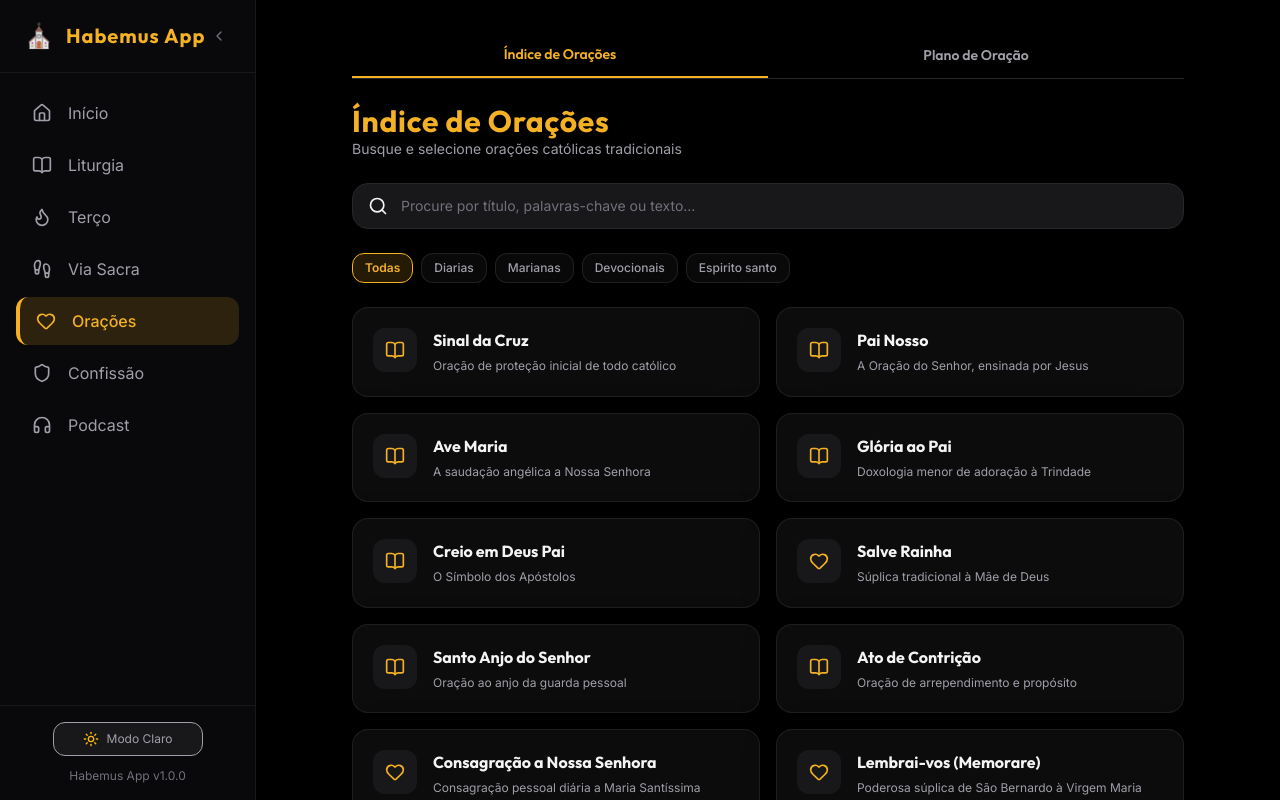
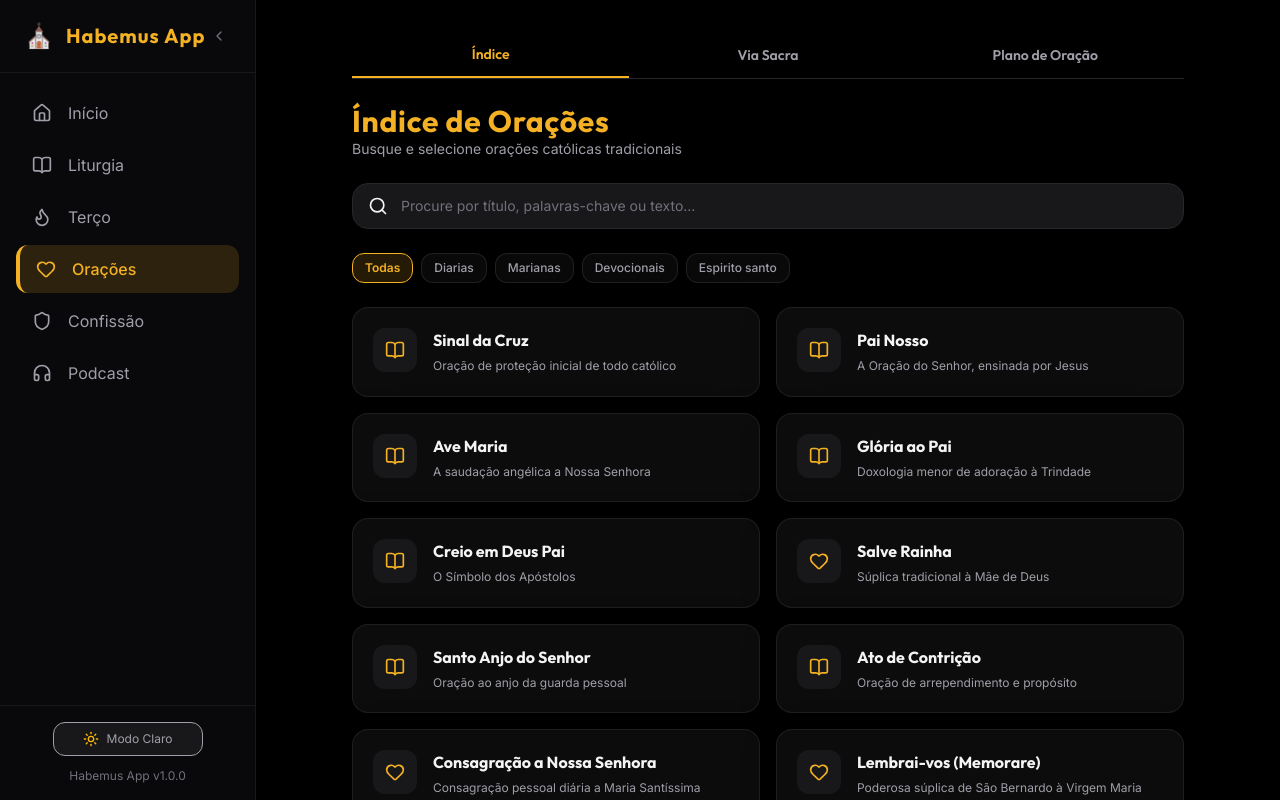
Before and after one commit to DabliuL/HabemusApp, a React (Vite) app: page / in a window 1280 px wide. Both pictures are taken after a click on the button "Orações". Shown: the top 800 px of the page. Built offline with nearby package versions, Linux system fonts and the light colour scheme.

Commit message:
feat: move via sacra inside prayers tab and update app icons

```diff
--- a/src/App.jsx
+++ b/src/App.jsx
@@ -6,10 +6,9 @@ import Terco from './components/Terco'
 import Oracoes from './components/Oracoes'
 import Confissao from './components/Confissao'
 import Podcast from './components/Podcast'
-import ViaSacra from './components/ViaSacra'
 import { motion, AnimatePresence } from 'framer-motion'
 
-const TABS_ORDER = ['home', 'liturgia', 'terco', 'viasacra', 'oracoes', 'confissao', 'podcast']
+const TABS_ORDER = ['home', 'liturgia', 'terco', 'oracoes', 'confissao', 'podcast']
 
 const slideVariants = {
   enter: (dir) => ({
@@ -30,6 +29,7 @@ export default function App() {
   const [currentTab, setCurrentTab] = useState('home')
   const [prevTab, setPrevTab] = useState('home')
   const [direction, setDirection] = useState(0) // 1 para avançar (para a esquerda), -1 para retroceder (para a direita)
+  const [oracoesSubTab, setOracoesSubTab] = useState('catalogo') // 'catalogo', 'viasacra', 'plano'
 
   // Controle de deslize para transição de abas
   const [touchStart, setTouchStart] = useState({ x: 0, y: 0 })
@@ -78,7 +78,6 @@ export default function App() {
 
     // Verifica se foi um deslize horizontal considerável e não uma rolagem vertical
     if (Math.abs(diffX) > 75 && Math.abs(diffX) > Math.abs(diffY) * 2) {
-      const TABS_ORDER = ['home', 'liturgia', 'terco', 'viasacra', 'oracoes', 'confissao', 'podcast']
       const currentIndex = TABS_ORDER.indexOf(currentTab)
 
       if (diffX > 0) {
@@ -102,21 +101,19 @@ export default function App() {
   const renderContent = () => {
     switch (currentTab) {
       case 'home':
-        return <Home setCurrentTab={setCurrentTab} />
+        return <Home setCurrentTab={setCurrentTab} setOracoesSubTab={setOracoesSubTab} />
       case 'liturgia':
         return <Liturgia />
       case 'terco':
         return <Terco />
       case 'oracoes':
-        return <Oracoes />
-      case 'viasacra':
-        return <ViaSacra />
+        return <Oracoes activeTab={oracoesSubTab} setActiveTab={setOracoesSubTab} />
       case 'confissao':
         return <Confissao />
       case 'podcast':
         return <Podcast />
       default:
-        return <Home setCurrentTab={setCurrentTab} />
+        return <Home setCurrentTab={setCurrentTab} setOracoesSubTab={setOracoesSubTab} />
     }
   }
 
--- a/src/components/Home.jsx
+++ b/src/components/Home.jsx
@@ -47,7 +47,7 @@ const saints = [
   { name: "São Tiago Maior", description: "Primeiro dos apóstolos a sofrer o martírio." }
 ]
 
-export default function Home({ setCurrentTab }) {
+export default function Home({ setCurrentTab, setOracoesSubTab }) {
   const today = new Date()
   const dayOfWeek = today.getDay() // 0 a 6
   const dayOfMonth = today.getDate() // 1 a 31
@@ -136,7 +136,10 @@ export default function Home({ setCurrentTab }) {
           </button>
 
           <button
-            onClick={() => setCurrentTab('viasacra')}
+            onClick={() => {
+              setCurrentTab('oracoes')
+              setOracoesSubTab('viasacra')
+            }}
             className="glass-panel p-4 rounded-xl flex flex-col items-center justify-center text-center gap-2 transition-all duration-200 hover:scale-[1.03] hover:border-gold/30 group cursor-pointer"
           >
             <div className="p-3 rounded-full bg-zinc-900 text-gold group-hover:bg-gold/10 transition-colors">
--- a/src/components/Layout.jsx
+++ b/src/components/Layout.jsx
@@ -1,5 +1,5 @@
 import React, { useState, useEffect } from 'react'
-import { Home, BookOpen, Flame, Heart, Shield, Headphones, ChevronLeft, ChevronRight, Footprints, Sun, Moon } from 'lucide-react'
+import { Home, BookOpen, Flame, Heart, Shield, Headphones, ChevronLeft, ChevronRight, Sun, Moon } from 'lucide-react'
 
 export default function Layout({ children, currentTab, setCurrentTab }) {
   const [isCollapsed, setIsCollapsed] = useState(() => {
@@ -27,7 +27,6 @@ export default function Layout({ children, currentTab, setCurrentTab }) {
     { id: 'home', label: 'Início', icon: Home },
     { id: 'liturgia', label: 'Liturgia', icon: BookOpen },
     { id: 'terco', label: 'Terço', icon: Flame },
-    { id: 'viasacra', label: 'Via Sacra', icon: Footprints },
     { id: 'oracoes', label: 'Orações', icon: Heart },
     { id: 'confissao', label: 'Confissão', icon: Shield },
     { id: 'podcast', label: 'Podcast', icon: Headphones },
--- a/src/components/Oracoes.jsx
+++ b/src/components/Oracoes.jsx
@@ -1,5 +1,6 @@
 import React, { useState, useEffect } from 'react'
 import { Search, ChevronLeft, Type, BookOpen, Heart, Shield, Compass, Sparkles, Clock, Sunrise, Sun, Moon, Plus, Trash2, Check, CheckSquare, Square, X, Calendar } from 'lucide-react'
+import ViaSacra from './ViaSacra'
 
 // Banco de dados de orações católicas
 const PRAYER_DATABASE = [
@@ -136,8 +137,11 @@ const categoryIcons = {
   'espirito-santo': Sparkles,
 }
 
-export default function Oracoes() {
-  const [activeMainTab, setActiveMainTab] = useState('catalogo') // 'catalogo' ou 'plano'
+export default function Oracoes({ activeTab: externalActiveTab, setActiveTab: externalSetActiveTab }) {
+  const [localActiveTab, setLocalActiveTab] = useState('catalogo')
+  const activeMainTab = externalActiveTab || localActiveTab
+  const setActiveMainTab = externalSetActiveTab || setLocalActiveTab
+
   const [searchTerm, setSearchTerm] = useState('')
   const [activeCategory, setActiveCategory] = useState('todas')
   const [selectedPrayer, setSelectedPrayer] = useState(null)
@@ -392,8 +396,18 @@ export default function Oracoes() {
             activeMainTab === 'catalogo' ? 'text-gold border-b-2 border-gold font-bold' : 'text-zinc-400 hover:text-zinc-200'
           }`}
         >
-          Índice de Orações
+          Índice
         </button>
+
+        <button
+          onClick={() => setActiveMainTab('viasacra')}
+          className={`flex-1 py-3 text-center font-serif text-sm font-semibold transition-all cursor-pointer ${
+            activeMainTab === 'viasacra' ? 'text-gold border-b-2 border-gold font-bold' : 'text-zinc-400 hover:text-zinc-200'
+          }`}
+        >
+          Via Sacra
+        </button>
+
         <button
           onClick={() => setActiveMainTab('plano')}
           className={`flex-1 py-3 text-center font-serif text-sm font-semibold transition-all cursor-pointer relative ${
@@ -713,13 +727,17 @@ export default function Oracoes() {
               </div>
             </div>
           ) : (
-            <div className="glass-panel p-12 text-center text-zinc-550 font-sans text-sm space-y-2">
-              <p>Você ainda não criou seu Plano de Oração Diária.</p>
-              <p className="text-xs text-zinc-600 max-w-sm mx-auto">
-                Adicione orações a partir do catálogo clicando no botão de "+" de qualquer oração, ou clique no botão **Adicionar Oração** acima.
-              </p>
+            <div className="glass-panel p-8 text-center text-zinc-500 font-sans text-sm">
+              Seu plano de orações está vazio. Adicione orações do catálogo ou crie itens personalizados acima.
             </div>
           )}
+        </div>
+      )}
+
+      {/* RENDER TAB: VIA SACRA */}
+      {activeMainTab === 'viasacra' && (
+        <div className="space-y-6 animate-fade-in">
+          <ViaSacra />
         </div>
       )}
 
```
Also changed, not shown: index.html (+2 -1 lines), public/favicon.png (added), public/logo.png (added), 17 other files (tests, documents, lock files or other folders).
